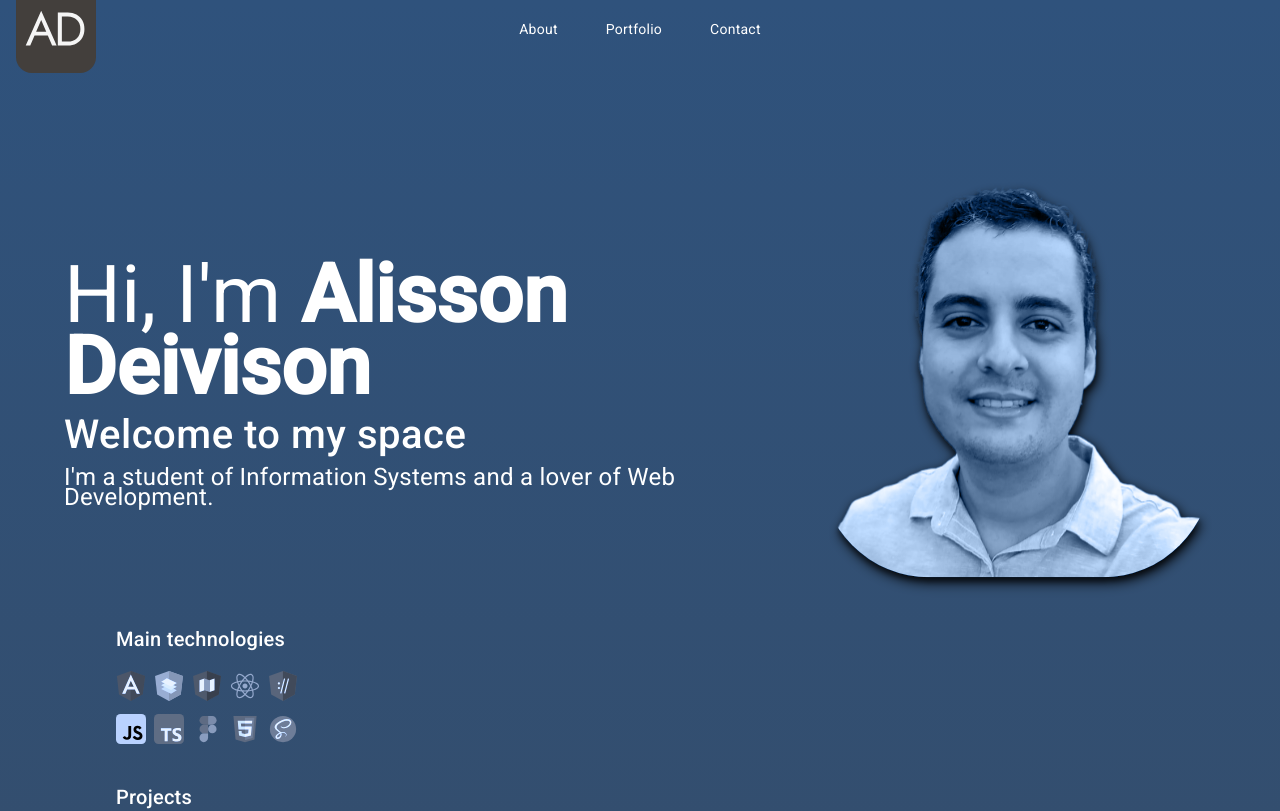
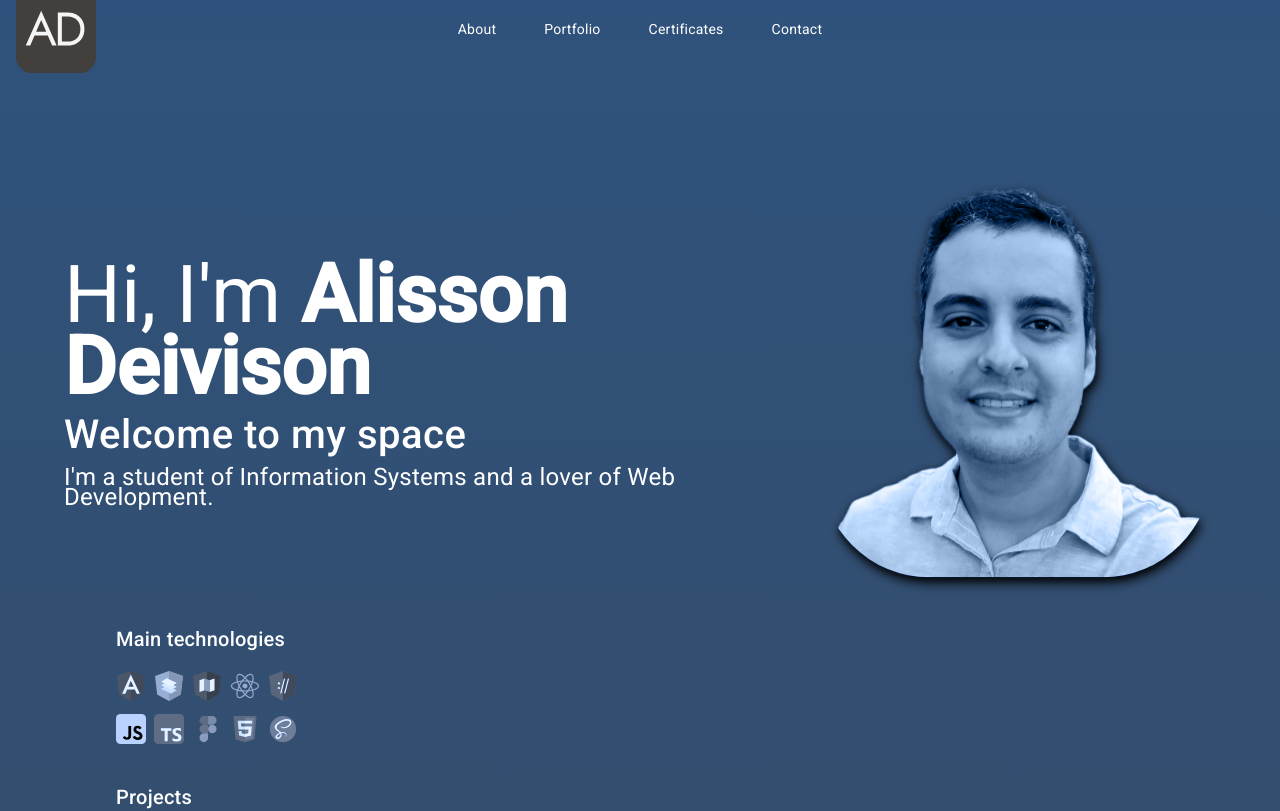
Before and after one commit to AlissonDeivison/portfolio, an Angular app: page / in a window 1280 px wide. Shown: the top 811 px of the page. Built offline with nearby package versions, Linux system fonts and the light colour scheme.

Commit message:
Updates to the shared header

```diff
--- a/src/app/shared/header/header.component.html
+++ b/src/app/shared/header/header.component.html
@@ -1,10 +1,11 @@
 <div class="container">
-  <img src="assets/logo.svg" alt="Main logo page" />
+  <img src="assets/logo.svg" alt="Main logo page" (click)="scrollTo('home')" />
   <nav>
     <ul>
-      <li><a href="#about">About</a></li>
-      <li><a href="#portfolio">Portfolio</a></li>
-      <li><a href="#contact">Contact</a></li>
+      <li><a (click)="scrollTo('about')">About</a></li>
+      <li><a (click)="scrollTo('portfolio')">Portfolio</a></li>
+      <li><a (click)="scrollTo('certificates')">Certificates</a></li>
+      <li><a (click)="scrollTo('contact')">Contact</a></li>
     </ul>
   </nav>
 </div>
--- a/src/app/shared/header/header.component.scss
+++ b/src/app/shared/header/header.component.scss
@@ -11,6 +11,10 @@
     margin-left: 1rem;
     width: 80px;
     left: 0;
+
+    &:hover {
+      cursor: pointer;
+    }
   }
 
   ul {
@@ -30,6 +34,7 @@
       &:hover {
         background-color: #433F3C;
         border-radius: 8px;
+        cursor: pointer;
       }
     }
   }
```
